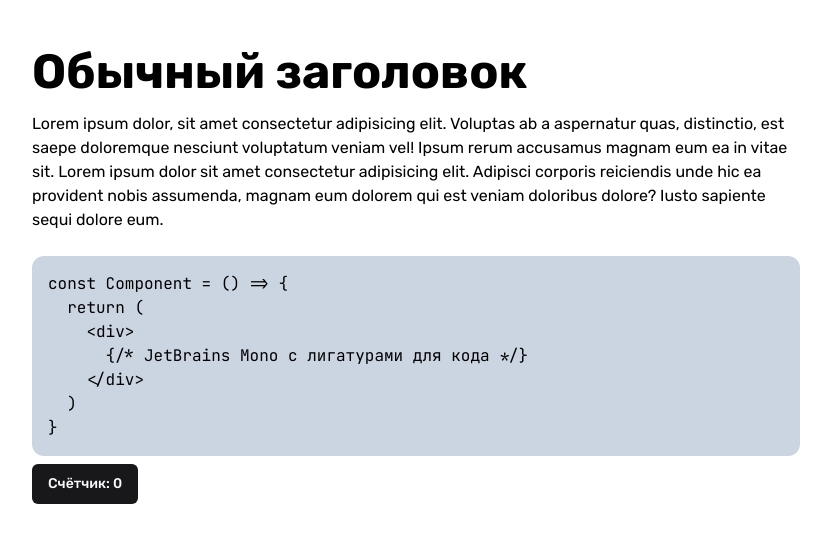
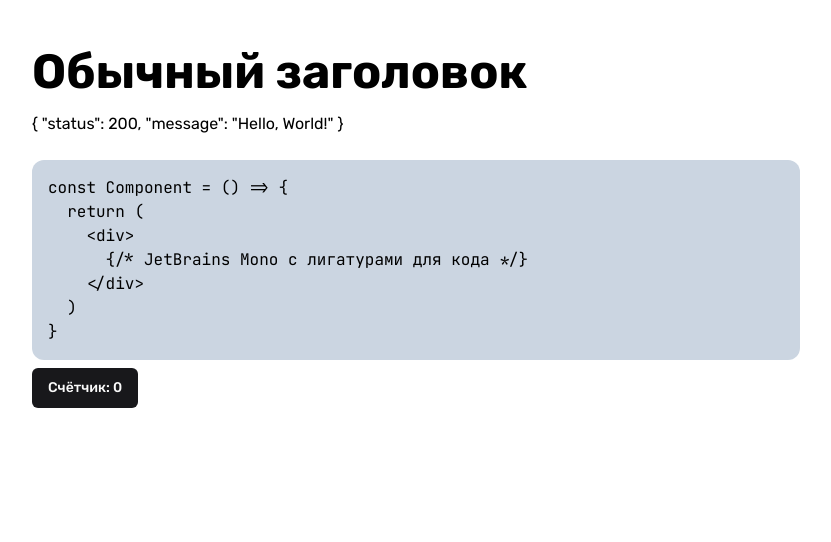
Before and after one commit to tolstovrob/nextjs-starter, a Next.js app: page / in a window 1280 px wide. Shown: the top 542 px of the page, without its empty margins (16-847 px from the left). Built offline with nearby package versions, Linux system fonts and the light colour scheme.

Commit message:
feat(api)!: implement mock api

```diff
--- a/src/app/layout.tsx
+++ b/src/app/layout.tsx
@@ -1,6 +1,7 @@
 import type { Metadata } from 'next';
 import { Rubik, JetBrains_Mono } from 'next/font/google';
 import './globals.css';
+import APIProvider from '@/modules/APIProvider';
 
 const rubikSans = Rubik({
   variable: '--font-rubik-sans',
@@ -19,9 +20,11 @@ export const metadata: Metadata = {
 
 const RootLayout = ({ children }: Readonly<{ children: React.ReactNode }>): React.ReactNode => (
   <html lang='en'>
-    <body className={`${rubikSans.variable} ${jetbrainsMono.variable} antialiased`}>
-      {children}
-    </body>
+    <APIProvider>
+      <body className={`${rubikSans.variable} ${jetbrainsMono.variable} antialiased`}>
+        {children}
+      </body>
+    </APIProvider>
   </html>
 );
 
--- a/src/app/page.tsx
+++ b/src/app/page.tsx
@@ -1,20 +1,26 @@
 'use client';
-
-import { Button } from '@/components/ui/button';
+import { Button } from '@ui/button';
+import { fetchHealthChecker } from '@api/healthChecker';
+import { useQuery } from '@tanstack/react-query';
 import { useState } from 'react';
 
 const HomePage = () => {
   const [counter, setCounter] = useState<number>(0);
+  const { data, isLoading, error } = useQuery({
+    queryKey: ['healthchecker'],
+    queryFn: () => fetchHealthChecker(),
+    staleTime: 5000,
+  });
 
   return (
     <div className='p-12 text-black'>
       <h1 className='text-5xl font-bold'>Обычный заголовок</h1>
       <p className='max-w-screen-md py-4'>
-        Lorem ipsum dolor, sit amet consectetur adipisicing elit. Voluptas ab a aspernatur quas,
-        distinctio, est saepe doloremque nesciunt voluptatum veniam vel! Ipsum rerum accusamus
-        magnam eum ea in vitae sit. Lorem ipsum dolor sit amet consectetur adipisicing elit.
-        Adipisci corporis reiciendis unde hic ea provident nobis assumenda, magnam eum dolorem qui
-        est veniam doloribus dolore? Iusto sapiente sequi dolore eum.
+        {isLoading
+          ? 'Содержимое загружается...'
+          : error
+            ? JSON.stringify(error, null, 2)
+            : JSON.stringify(data, null, 2)}
       </p>
       <pre className='my-2 max-w-screen-md rounded-xl border-slate-900 bg-slate-300 p-4'>
         {`const Component = () => {
--- /dev/null
+++ b/src/modules/APIProvider.tsx
@@ -0,0 +1,15 @@
+'use client';
+import { QueryClient, QueryClientProvider } from '@tanstack/react-query';
+import { useState } from 'react';
+
+type Props = {
+  children: React.ReactNode;
+};
+
+const APIProvider = (props: Props) => {
+  const [client] = useState<QueryClient>(new QueryClient());
+
+  return <QueryClientProvider client={client}>{props.children}</QueryClientProvider>;
+};
+
+export default APIProvider;
--- /dev/null
+++ b/src/services/api/base.ts
@@ -0,0 +1,7 @@
+export const isMocksEnabled = true;
+
+export interface BaseResponse {
+  status: number;
+}
+
+export type Response<T> = Promise<BaseResponse & T>;
--- /dev/null
+++ b/src/services/api/healthChecker.ts
@@ -0,0 +1,10 @@
+import { isMocksEnabled, type Response } from '@api/base';
+
+export const fetchHealthChecker = async (): Response<{ message: string }> => {
+  if (!isMocksEnabled) {
+  }
+
+  return new Promise((resolve) =>
+    setTimeout(() => resolve({ status: 200, message: 'Hello, World!' }), 2000),
+  );
+};
```
